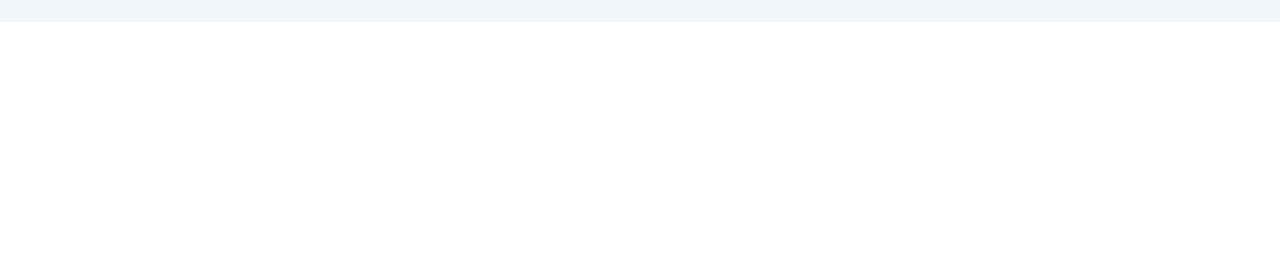
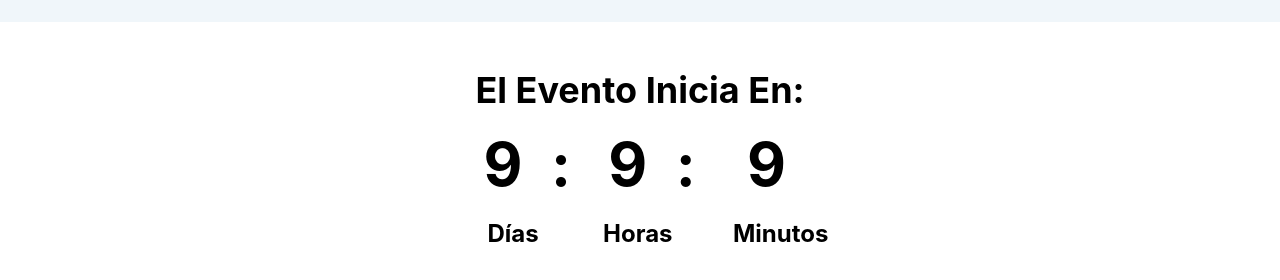
Before and after one commit to Jack-Christopher/sem-comp, a React (Create React App) app in the folder frontend/: page /semcomp in a window 1280 px wide. Shown: the part 1316-1596 px from the top of the page. Before the commit the page ends 1338 px from the top, so only its background shows below. Built offline with nearby package versions, Linux system fonts and the light colour scheme.

Commit message:
feat: add Countdown component

```diff
--- /dev/null
+++ b/frontend/src/components/UI/Countdown.jsx
@@ -0,0 +1,78 @@
+import { useEffect, useState } from "react";
+import CheckCircleOutlineIcon from '@mui/icons-material/CheckCircleOutline';
+
+export default function Countdown(props) {
+  const date = props.date;
+  const now = new Date();
+
+  const [days, setDays] = useState(0);
+  const [hours, setHours] = useState(0);
+  const [minutes, setMinutes] = useState(0);
+
+  useEffect(() => {
+    const interval = setInterval(() => {
+      const now = new Date();
+      let diffTime = Math.abs(date - now);
+      const diffDays = Math.floor(diffTime / (1000 * 60 * 60 * 24));
+      diffTime -= diffDays * (1000 * 60 * 60 * 24);
+      const diffHours = Math.floor((diffTime) / (1000 * 60 * 60));
+      diffTime -= diffHours * (1000 * 60 * 60);
+      const diffMinutes = Math.floor(diffTime / (1000 * 60));
+      setDays(diffDays);
+      setHours(diffHours);
+      setMinutes(diffMinutes);
+    }, 1000);
+    return () => clearInterval(interval);
+  }, []);
+
+  return (
+    <div className="flex flex-col justify-center items-center py-12">
+      {date > now ? (
+        <>
+          <h3 className="text-lg md:text-4xl font-bold text-center mb-6">
+            El Evento Inicia En:
+          </h3>
+          <div className="flex flex-row justify-center items-center">
+            <div className="flex flex-col justify-center items-center ml-8">
+              <h3 className="text-4xl md:text-6xl font-bold text-center mb-6">
+                {days} &nbsp;:
+              </h3>
+              <p className="text-sm md:text-2xl font-bold text-center mb-6">
+                Días &nbsp;&nbsp;&nbsp;&nbsp;
+              </p>
+            </div>
+            <div className="flex flex-col justify-center items-center ml-8">
+              <h3 className="text-4xl md:text-6xl font-bold text-center mb-6">
+                {hours} &nbsp;:
+              </h3>
+              <p className="text-sm md:text-2xl font-bold text-center mb-6">
+                Horas &nbsp;&nbsp;&nbsp;&nbsp;
+              </p>
+            </div>
+            <div className="flex flex-col justify-center items-center ml-8">
+              <h3 className="text-4xl md:text-6xl font-bold text-center mb-6">
+                {minutes} &nbsp;
+              </h3>
+              <p className="text-sm md:text-2xl font-bold text-center mb-6">
+                Minutos
+              </p>
+            </div>
+          </div>
+        </>
+      ) : (
+        <>
+          <h3 className="text-lg md:text-4xl font-bold text-center mb-6">
+            <CheckCircleOutlineIcon className="text-green-500 mr-3" fontSize="large" />
+            ¡El evento ya culminó!
+          </h3>
+          <p className="text-sm md:text-2xl font-bold text-center mb-6">
+            No dejes de apoyarnos, puedes revivir el evento por:
+            <a href="https://www.youtube.com/channel/UCIREVPQo9SrJvhgWOTfVgDA" target="_blank" rel="noopener noreferrer" className="text-blue-500 hover:text-blue-700"> Youtube </a>
+            o
+            <a href="https://www.facebook.com/epcc.unsa" target="_blank" rel="noopener noreferrer" className="text-blue-500 hover:text-blue-700"> Facebook </a>
+          </p>
+        </>
+      )}
+    </div>
+  )
+}
--- a/frontend/src/pages/SemCompPage.jsx
+++ b/frontend/src/pages/SemCompPage.jsx
@@ -2,6 +2,7 @@ import React, { useEffect } from "react";
 import PhotoCarousel from "../components/UI/Carousel";
 import { setPageTitle } from '../utils/Page';
 import {EventData, AboutEvent} from "../components/UI/EventData";
+import Countdown from "../components/UI/Countdown";
 
 export default function SemComp() {
 
@@ -37,6 +38,7 @@ export default function SemComp() {
       />
       <EventData />
       <AboutEvent />
+      <Countdown date={new Date(2023,8, 20, 0, 0, 0, 0)} />
     </div>
   );
 }
```
